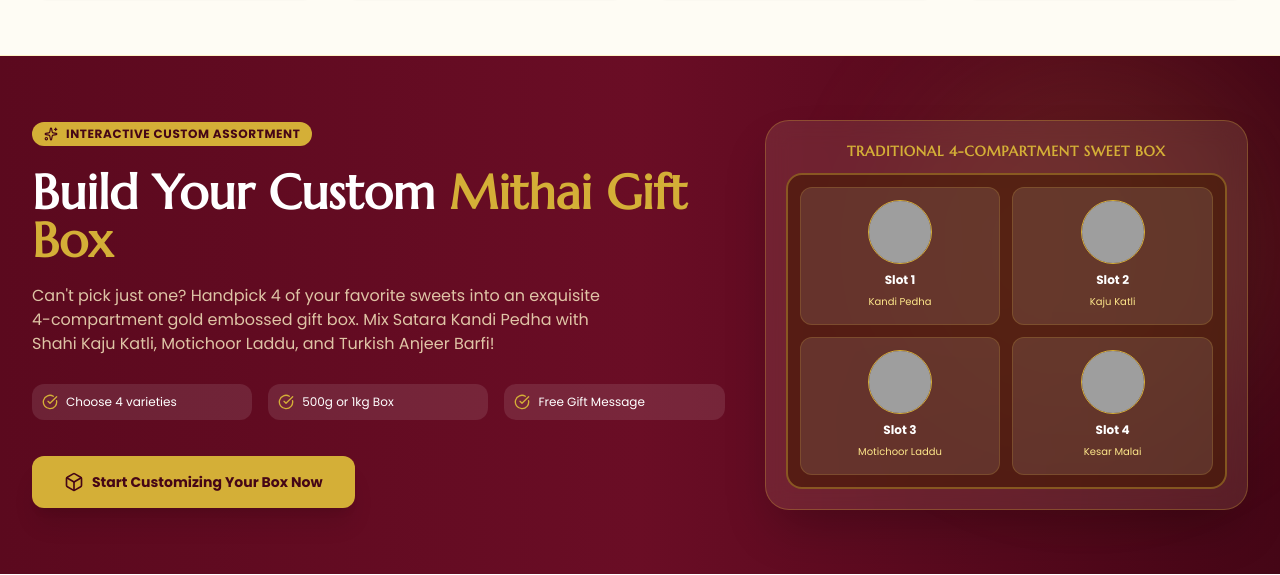
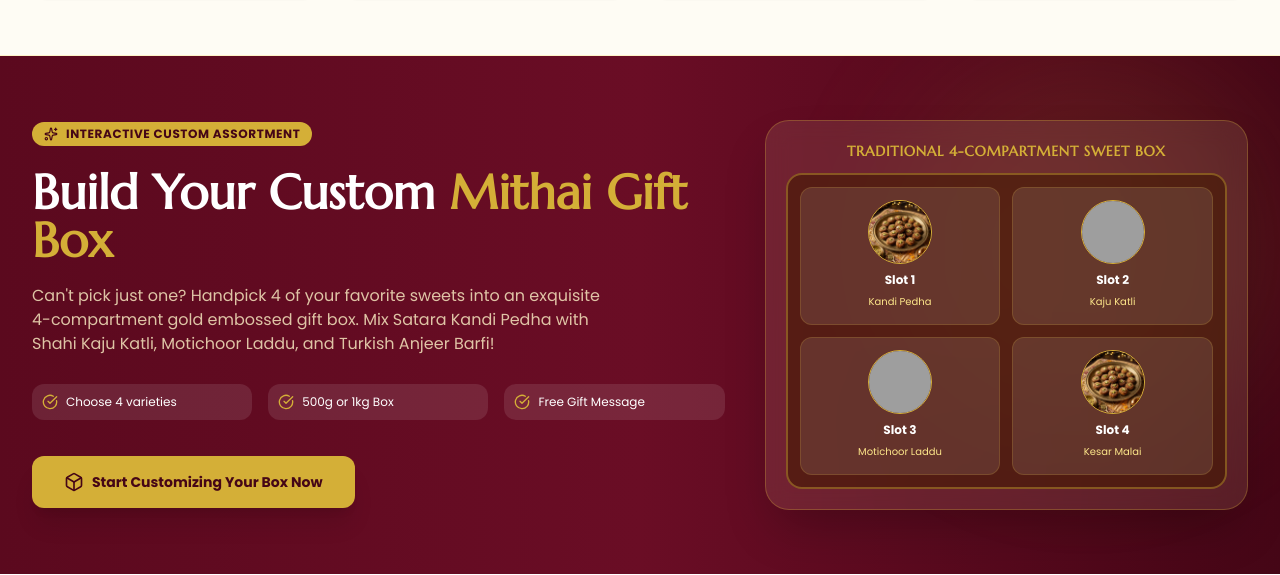
Before and after one commit to shak117/mama_pedhewale, a Flask app: page / in a window 1280 px wide. Shown: the part 2499-3074 px from the top of the page. Run offline with Flask 3, Linux system fonts and the light colour scheme; data comes from the database, SQL or seed files in the repository; both versions use the stored data as it was after the commit; some libraries are stand-ins or nearby versions; some web fonts are replaced; grey boxes are pictures that could not be loaded.

Commit message:
Replace fish placeholder with authentic Satara Kandi Pedha image

```diff
--- a/seed_data.py
+++ b/seed_data.py
@@ -19,7 +19,7 @@ def seed_database():
             "Signature Pedhas",
             "खास पेढे",
             "Our legendary slow-cooked caramelized mawa pedhas handcrafted since 1948.",
-            "https://encrypted-tbn0.gstatic.com/images?q=tbn:ANd9GcQiMka1Pm6xvVhkQTwakf5ogzJWXJCOsFbrdyVKB46T9w&s=10",
+            "/static/images/satara_kandi_pedha.jpg",
             1
         ),
         (
@@ -70,7 +70,7 @@ def seed_database():
             "सातारी खास कांडी पेढा",
             "The iconic caramelized dark brown pedha slow-cooked for 8 hours",
             "Our flagship pride! Prepared using thick buffalo milk mawa, slow-roasted in heavy copper vats until deep amber caramelization, seasoned with fragrant green cardamom and sugar grains. Unmatched authentic taste of Satara.",
-            "https://www.google.com/imgres?q=satara%20special%20kandi%20pedha&imgurl=https%3A%2F%2Fgangdharmithaiwale.co.in%2Fwp-content%2Fuploads%2F2025%2F05%2F58.png&imgrefurl=https%3A%2F%2Fgangdharmithaiwale.co.in%2Fproduct%2Fkandhi-peda%2F&docid=mFXhC9Lwg38p0M&tbnid=JImcDWDlLA_1bM&vet=12ahUKEwiX07XMws-WAxXxTGwGHdySLqAQnPAOegQIdhAA..i&w=800&h=800&hcb=2&ved=2ahUKEwiX07XMws-WAxXxTGwGHdySLqAQnPAOegQIdhAA",
+            "/static/images/satara_kandi_pedha.jpg",
             "Mama's Signature",
             190, 360, 700,
             20,
--- a/static/js/main.js
+++ b/static/js/main.js
@@ -164,7 +164,7 @@ function renderCartDrawer() {
 
         html += `
             <div class="flex gap-3 pt-3 first:pt-0">
-                <img src="${item.image_url || 'https://images.unsplash.com/photo-1599488615731-7e5c2823ff28?w=300'}" alt="${item.name}" class="w-16 h-16 object-cover rounded-xl border border-amber-100 shrink-0">
+                <img src="${item.image_url || '/static/images/satara_kandi_pedha.jpg'}" alt="${item.name}" class="w-16 h-16 object-cover rounded-xl border border-amber-100 shrink-0">
                 <div class="flex-grow flex flex-col justify-between">
                     <div>
                         <div class="flex items-start justify-between">
--- a/templates/about.html
+++ b/templates/about.html
@@ -28,7 +28,7 @@
             </p>
         </div>
         <div class="relative rounded-3xl overflow-hidden shadow-xl border-4 border-amber-100">
-            <img src="https://images.unsplash.com/photo-1599488615731-7e5c2823ff28?w=800&auto=format&fit=crop&q=80" alt="Authentic Kandi Pedha Craftsmanship" class="w-full h-80 object-cover">
+            <img src="/static/images/satara_kandi_pedha.jpg" alt="Authentic Kandi Pedha Craftsmanship" class="w-full h-80 object-cover">
             <div class="absolute bottom-3 left-3 right-3 bg-black/60 backdrop-blur-xs text-white p-3 rounded-xl text-xs">
                 <strong>Handcrafted in Copper Kadhais:</strong> The distinctive amber-brown hue is achieved naturally through 8 hours of gentle simmering.
             </div>
--- a/templates/index.html
+++ b/templates/index.html
@@ -93,7 +93,7 @@
                     <!-- Main Showcase Card -->
                     <div class="relative bg-white p-3 sm:p-4 rounded-3xl shadow-2xl border border-amber-100 overflow-hidden">
                         <div class="relative rounded-2xl overflow-hidden aspect-4/3 sm:aspect-square">
-                            <img src="https://images.unsplash.com/photo-1599488615731-7e5c2823ff28?w=800&auto=format&fit=crop&q=80" alt="Satara Special Kandi Pedha" class="w-full h-full object-cover transform hover:scale-105 transition duration-700">
+                            <img src="/static/images/satara_kandi_pedha.jpg" alt="Satara Special Kandi Pedha" class="w-full h-full object-cover transform hover:scale-105 transition duration-700">
                             <div class="absolute inset-0 bg-gradient-to-t from-black/70 via-transparent to-transparent"></div>
                             <div class="absolute bottom-4 left-4 right-4 text-white">
                                 <div class="inline-block px-2.5 py-0.5 rounded-full bg-brand-gold text-brand-maroondark text-xs font-bold uppercase mb-1">Signature Dish</div>
@@ -107,7 +107,7 @@
                                 <span class="text-xs text-gray-500">Starting from</span>
                                 <div class="text-xl font-serif font-bold text-brand-maroon">₹190 <span class="text-xs font-sans text-gray-500 font-normal">/ 250g</span></div>
                             </div>
-                            <button onclick="addToCart({id: 'satara-kandi-pedha', name: 'Satara Special Kandi Pedha', name_mr: 'सातारी खास कांडी पेढा', price: 190, weight: '250g', image_url: 'https://images.unsplash.com/photo-1599488615731-7e5c2823ff28?w=800&auto=format&fit=crop&q=80'})" class="px-4 py-2 bg-brand-maroon hover:bg-brand-maroondark text-white rounded-xl font-medium text-xs transition flex items-center gap-1.5 shadow">
+                            <button onclick="addToCart({id: 'satara-kandi-pedha', name: 'Satara Special Kandi Pedha', name_mr: 'सातारी खास कांडी पेढा', price: 190, weight: '250g', image_url: '/static/images/satara_kandi_pedha.jpg'})" class="px-4 py-2 bg-brand-maroon hover:bg-brand-maroondark text-white rounded-xl font-medium text-xs transition flex items-center gap-1.5 shadow">
                                 <i data-lucide="plus" class="w-4 h-4 text-brand-gold"></i>
                                 <span>Quick Add</span>
                             </button>
@@ -307,7 +307,7 @@
                     </div>
                     <div class="grid grid-cols-2 gap-3 p-3 bg-amber-950/60 rounded-2xl border-2 border-brand-gold/40">
                         <div class="bg-white/10 rounded-xl p-3 text-center border border-brand-gold/20">
-                            <img src="https://images.unsplash.com/photo-1599488615731-7e5c2823ff28?w=300" class="w-16 h-16 rounded-full mx-auto object-cover mb-2 border border-brand-gold">
+                            <img src="/static/images/satara_kandi_pedha.jpg" class="w-16 h-16 rounded-full mx-auto object-cover mb-2 border border-brand-gold">
                             <span class="text-xs font-bold block text-white">Slot 1</span>
                             <span class="text-[10px] text-amber-200">Kandi Pedha</span>
                         </div>
@@ -322,7 +322,7 @@
                             <span class="text-[10px] text-amber-200">Motichoor Laddu</span>
                         </div>
                         <div class="bg-white/10 rounded-xl p-3 text-center border border-brand-gold/20">
-                            <img src="https://images.unsplash.com/photo-1599488615731-7e5c2823ff28?w=300" class="w-16 h-16 rounded-full mx-auto object-cover mb-2 border border-brand-gold">
+                            <img src="/static/images/satara_kandi_pedha.jpg" class="w-16 h-16 rounded-full mx-auto object-cover mb-2 border border-brand-gold">
                             <span class="text-xs font-bold block text-white">Slot 4</span>
                             <span class="text-[10px] text-amber-200">Kesar Malai</span>
                         </div>
@@ -341,7 +341,7 @@
 
             <div class="order-2 lg:order-1 relative">
                 <div class="relative rounded-3xl overflow-hidden shadow-2xl border-4 border-amber-100">
-                    <img src="https://images.unsplash.com/photo-1599488615731-7e5c2823ff28?w=800&auto=format&fit=crop&q=80" alt="Making of Kandi Pedha" class="w-full h-96 object-cover">
+                    <img src="/static/images/satara_kandi_pedha.jpg" alt="Making of Kandi Pedha" class="w-full h-96 object-cover">
                     <div class="absolute inset-0 bg-gradient-to-t from-black/80 via-black/20 to-transparent"></div>
                     <div class="absolute bottom-6 left-6 right-6 text-white">
                         <div class="font-serif text-xl font-bold">The Secret of Authentic Kandi Pedha</div>
--- a/test_app.py
+++ b/test_app.py
@@ -89,7 +89,7 @@ class MamaPedhewaleTests(unittest.TestCase):
                     'price': 360,
                     'weight': '500g',
                     'quantity': 2,
-                    'image_url': 'https://images.unsplash.com/photo-1599488615731-7e5c2823ff28',
+                    'image_url': '/static/images/satara_kandi_pedha.jpg',
                     'is_custom_box': False
                 },
                 {
```
Also changed, not shown: mama_pedhewale.db, static/images/satara_kandi_pedha.jpg (added).
